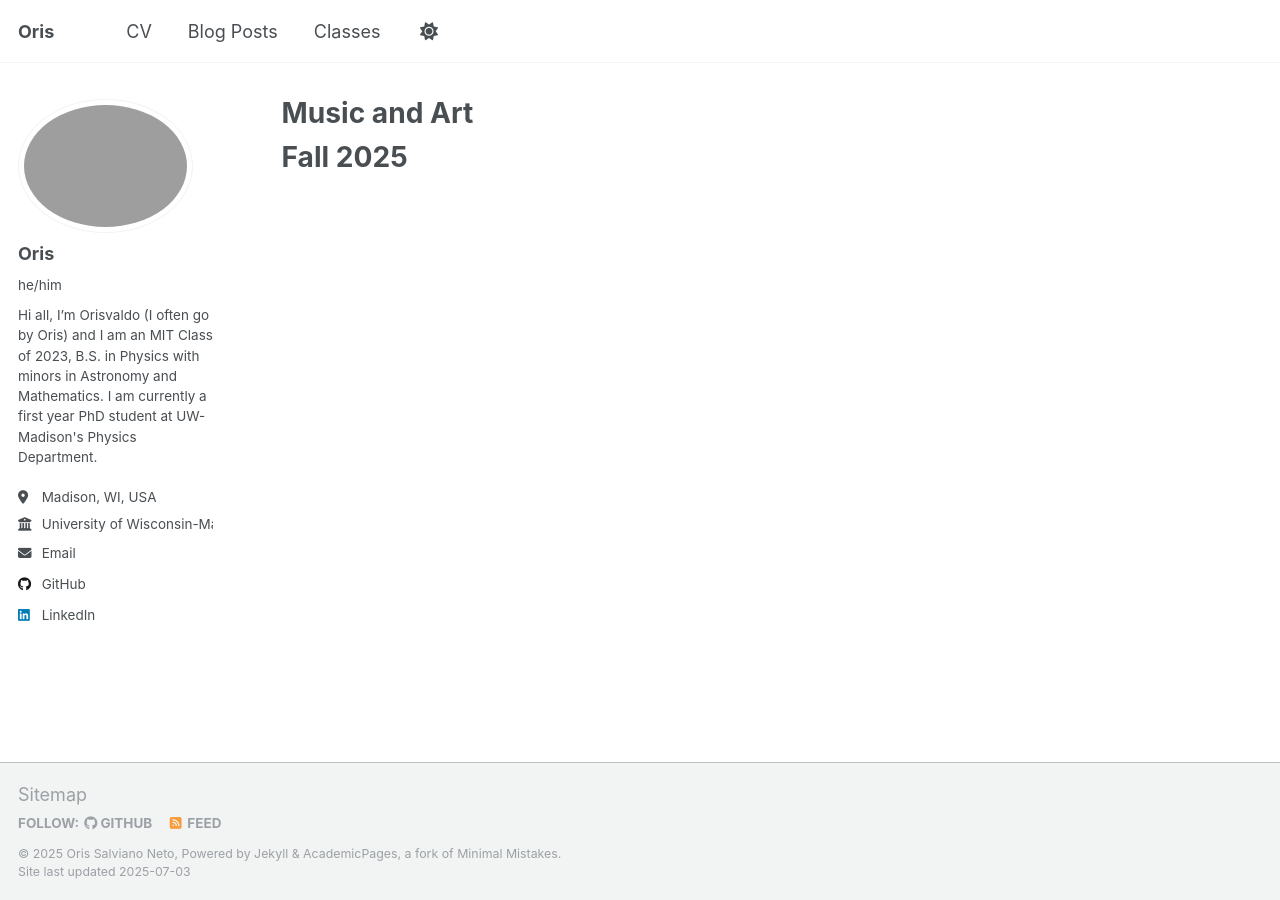
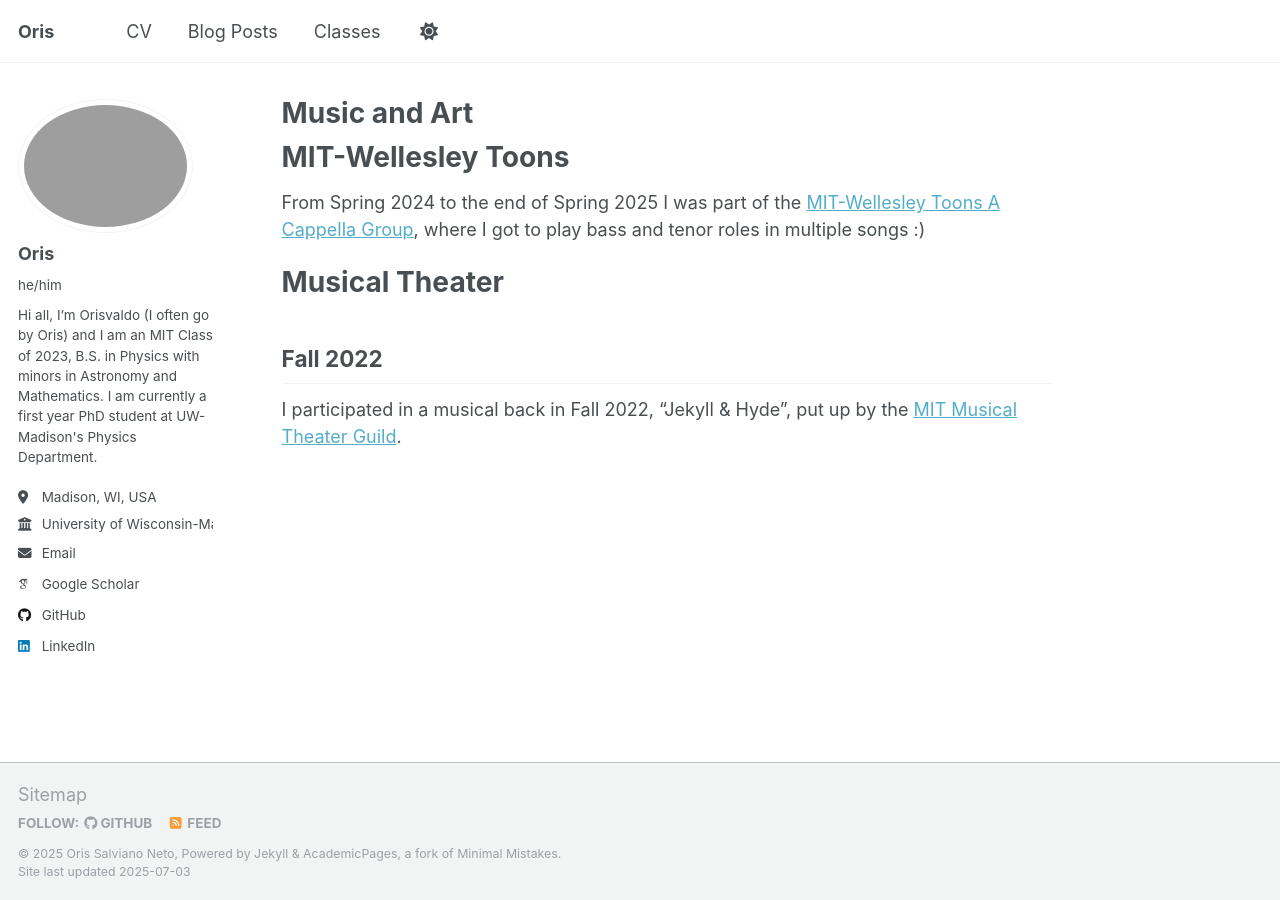
Before and after one commit to wax-ladrian/wax-ladrian.github.io, a Jekyll site: the page built from _pages/music_and_art.md, in a window 1280 px wide. Built offline with Jekyll 4.4.1, drawn with Linux system fonts in a browser that asks for light colours; some web fonts are replaced; a script that is not in the unit is left out.

Commit message:
More updates

```diff
--- a/_config.yml
+++ b/_config.yml
@@ -34,9 +34,9 @@ author:
   # Academic websites
   academia         : # URL
   arxiv            : # URL - Update with the correct link to your profile
-  googlescholar    : # "https://scholar.google.com/citations?user=PS_CX0AAAAAJ"
+  googlescholar    : "https://scholar.google.com/citations?user=nwyTs5sAAAAJ"
   impactstory      : # URL
-  orcid            : # "http://orcid.org/yourorcidurl"
+  orcid            : # "http://orcid.org/0009-0008-8530-1430"
   semantic         : # URL
   pubmed           : # "https://www.ncbi.nlm.nih.gov/pubmed/?term=john+snow"
   researchgate     : # URL
--- a/_pages/music_and_art.md
+++ b/_pages/music_and_art.md
@@ -6,5 +6,11 @@ redirect_from:
   - /art
   - /music
 ---
+# MIT-Wellesley Toons
 
-# Fall 2025
+From Spring 2024 to the end of Spring 2025 I was part of the [MIT-Wellesley Toons A Cappella Group](https://toons.mit.edu), where I got to play bass and tenor roles in multiple songs :)
+
+# Musical Theater
+
+## Fall 2022
+I participated in a musical back in Fall 2022, "Jekyll & Hyde", put up by the [MIT Musical Theater Guild](https://mtg.mit.edu/8/).
```
Also changed, not shown: _pages/about.md (+1 -1 lines), .obsidian/workspace.json.
